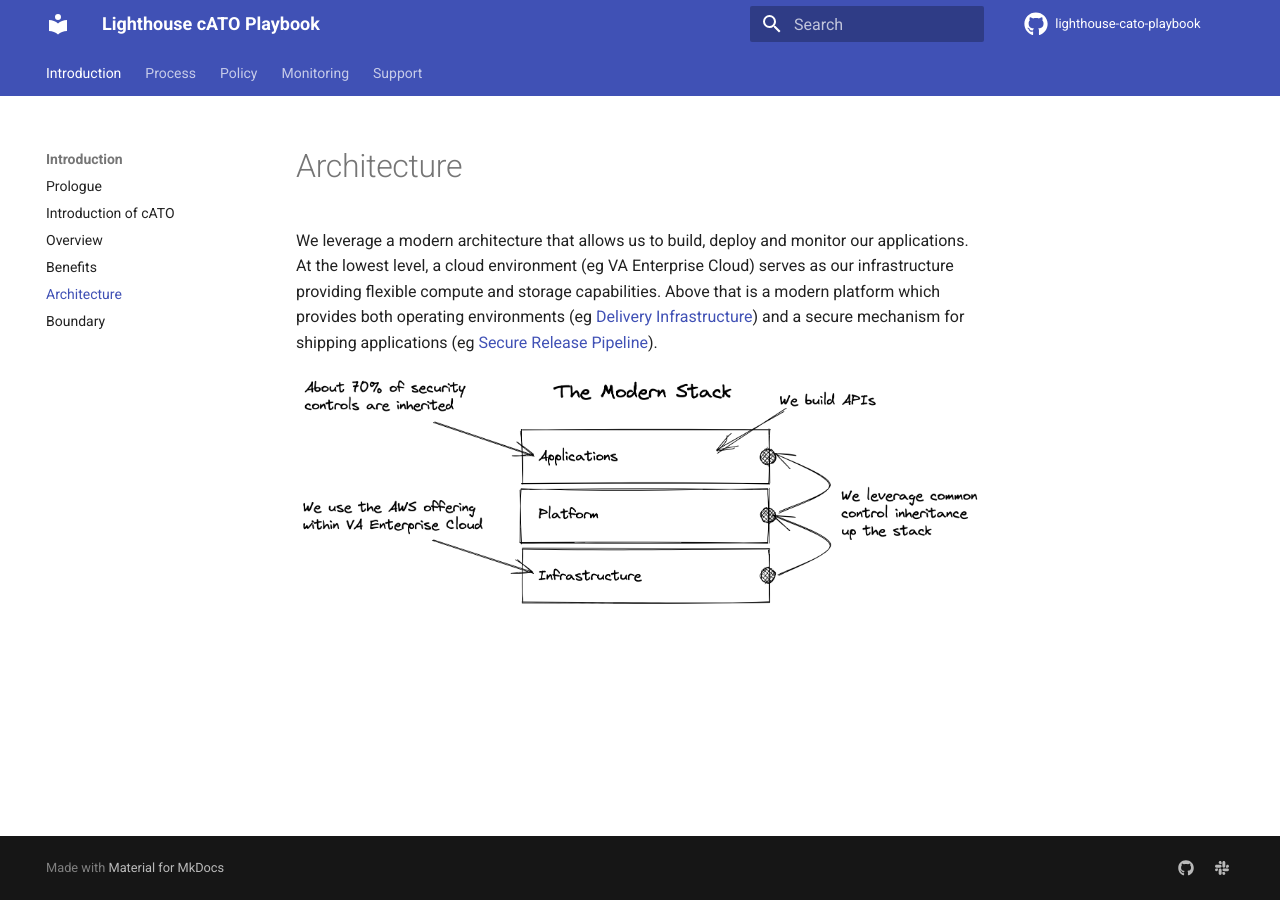
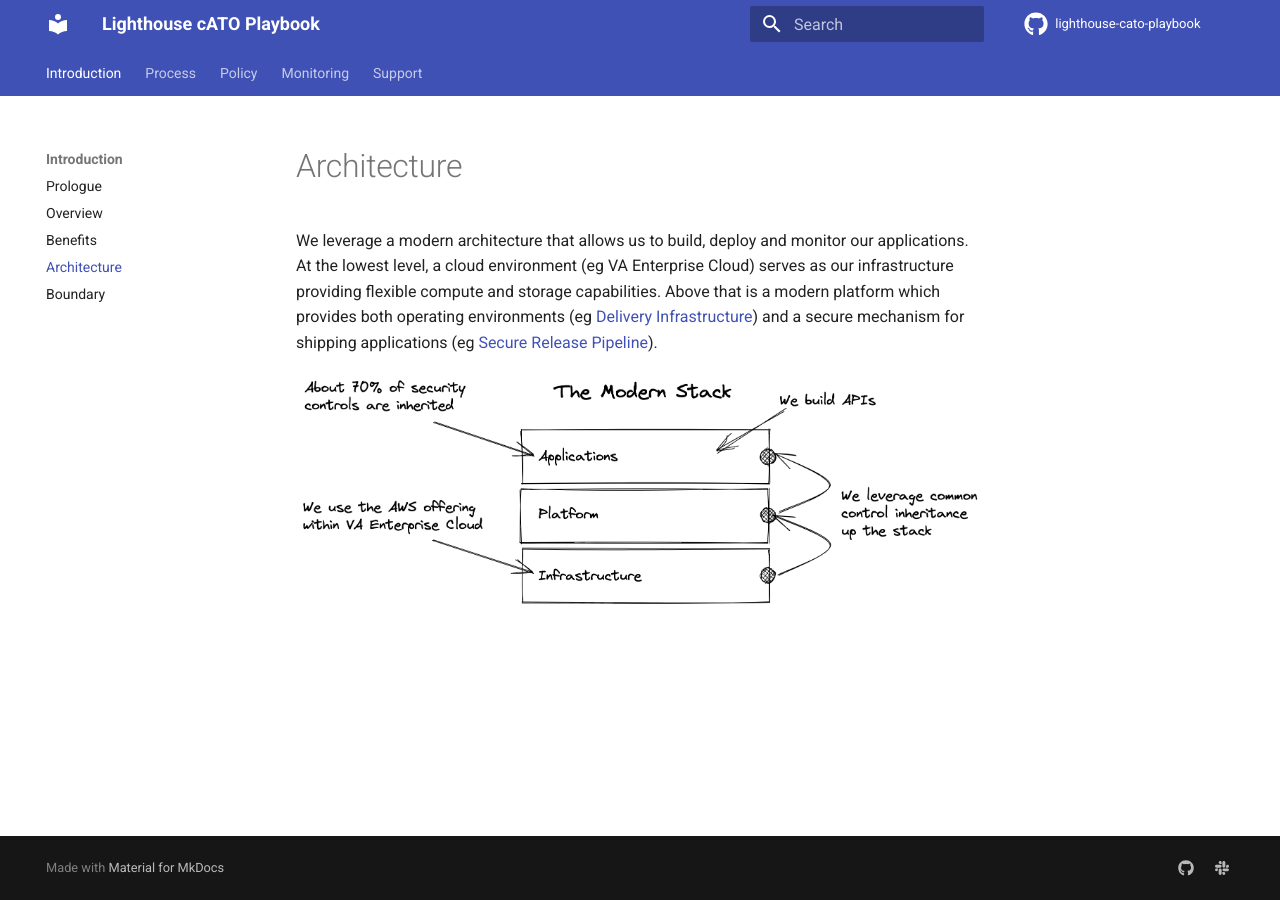
Before and after one commit to rise8-us/cato-playbook, an MkDocs documentation site: the page built from docs/architecture.md, in a window 1280 px wide. Built offline with MkDocs 1.6.1 and Material for MkDocs 9.7.7, drawn with Linux system fonts in a browser that asks for light colours; comment, search, counter and statistics services are not loaded.

Commit message:
Update mkdocs.yml

```diff
--- a/mkdocs.yml
+++ b/mkdocs.yml
@@ -38,7 +38,6 @@ plugins:
 nav:
   - 'Introduction':
       - 'Prologue': 'prologue.md'
-      - 'cato.md'
       - 'Overview': 'approach.md'
       - 'Benefits': 'benefits.md'
       - 'architecture.md'
```
